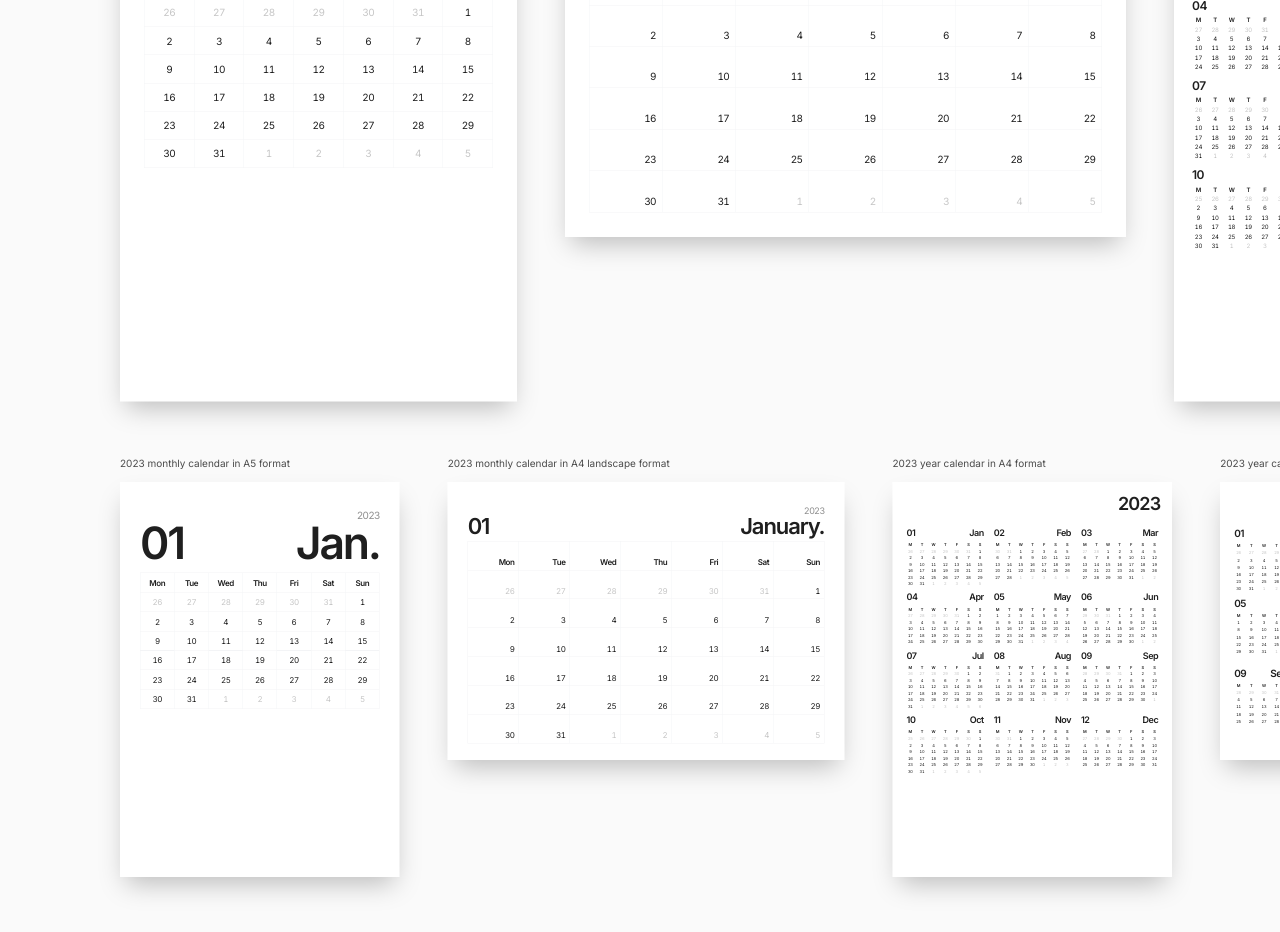
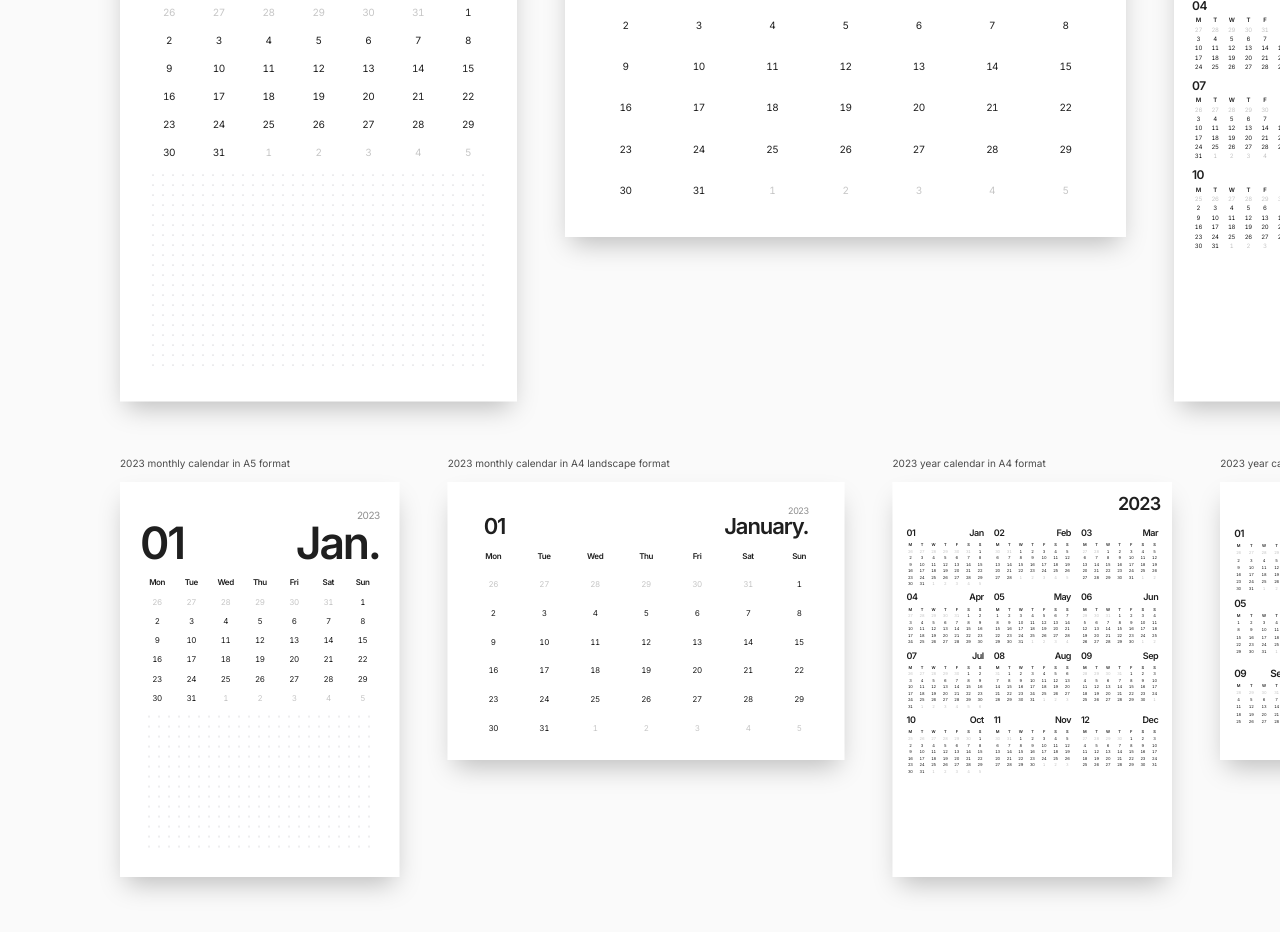
Before and after one commit to BartoszJarocki/minimal, a Next.js app in the folder apps/frontend/: page / in a window 1280 px wide. Shown: the part 1080-2012 px from the top of the page. Built offline with nearby package versions, Linux system fonts and the light colour scheme; a web font is replaced by a local one.

Commit message:
Dots added

```diff
--- a/apps/frontend/src/components/calendar/Calendar.tsx
+++ b/apps/frontend/src/components/calendar/Calendar.tsx
@@ -7,6 +7,9 @@ export const WEEK_LENGTH = 7;
 export function addLeadingZeros(num: number, totalLength: number): string {
   return String(num).padStart(totalLength, "0");
 }
+
+export type Format = "a4" | "a5";
+export type FormatVariant = "landscape" | "portrait";
 
 export const DayCell = ({
   className,
--- a/apps/frontend/src/components/calendar/themes/SimpleMinimalist.tsx
+++ b/apps/frontend/src/components/calendar/themes/SimpleMinimalist.tsx
@@ -8,6 +8,39 @@ import {
   MonthCalendar,
   addLeadingZeros,
 } from "../Calendar";
+
+const DotPattern = () => {
+  return (
+    <svg className="h-full w-full p-2">
+      <pattern
+        id="pattern-circles"
+        x="0"
+        y="0"
+        width="20"
+        height="20"
+        patternUnits="userSpaceOnUse"
+        patternContentUnits="userSpaceOnUse"
+      >
+        <circle
+          className="fill-zinc-400"
+          id="pattern-circle"
+          cx="10"
+          cy="10"
+          r="1"
+        ></circle>
+      </pattern>
+
+      <rect
+        id="rect"
+        x="0"
+        y="0"
+        width="100%"
+        height="100%"
+        fill="url(#pattern-circles)"
+      ></rect>
+    </svg>
+  );
+};
 
 // Year Calendar
 // -----------------------------------------------
@@ -136,15 +169,15 @@ export const SimpleMinimalistMonthCalendar = ({
         root: "flex h-full w-full flex-col p-12",
         monthName: "text-[144px] font-semibold leading-none tracking-tighter",
         yearName: "text-2xl leading-none tracking-tighter opacity-50 text-end",
-        day: "flex bg-white p-3 text-center items-center justify-center",
-        month: "gap-px bg-gray-100 p-px mt-2 text-xl",
+        day: "flex p-3 text-center items-center justify-center",
+        month: "mt-2 text-xl",
       },
       landscape: {
         root: "flex h-full w-full flex-col p-12",
         monthName: "text-[64px] font-semibold leading-none tracking-tighter",
         yearName: "text-2xl leading-none tracking-tighter opacity-50 text-end",
-        day: "flex bg-white p-3 text-center items-end justify-end",
-        month: "gap-px bg-gray-100 p-px mt-2 text-xl",
+        day: "flex p-3 text-center items-center justify-center",
+        month: "mt-2 text-xl",
       },
     },
     a5: {
@@ -152,22 +185,22 @@ export const SimpleMinimalistMonthCalendar = ({
         root: "flex h-full w-full flex-col p-10",
         monthName: "text-[89px] font-semibold leading-none tracking-tighter",
         yearName: "text-xl leading-none tracking-tighter opacity-50 text-end",
-        day: "flex bg-white p-1 text-center items-center justify-center",
-        month: "gap-px bg-gray-100 p-px text-md",
+        day: "flex p-1 text-center items-center justify-center",
+        month: "text-md",
       },
       landscape: {
         root: "flex h-full w-full flex-col p-10",
         monthName: "text-[44px] font-semibold leading-none tracking-tighter",
         yearName: "text-lg leading-none tracking-tighter opacity-50 text-end",
-        day: "flex bg-white p-2 text-center items-end justify-end",
-        month: "gap-px bg-gray-100 p-px text-md",
+        day: "flex p-2 text-center items-center justify-center",
+        month: "text-md",
       },
     },
   } as const;
 
   const styles = stylesLookup[size][variant];
 
-  const spacing = variant === "landscape" ? "my-2" : "my-4";
+  const spacing = variant === "landscape" ? "my-2 mx-8" : "my-4";
 
   const MonthCalendarDayCell = ({
     className,
@@ -199,6 +232,11 @@ export const SimpleMinimalistMonthCalendar = ({
         weekNames={"short"}
         dayAs={MonthCalendarDayCell}
       />
+      {variant === "portrait" && (
+        <div className="flex-1 opacity-[0.9999]">
+          <DotPattern />
+        </div>
+      )}
     </div>
   );
 };
--- a/apps/frontend/src/pages/index.tsx
+++ b/apps/frontend/src/pages/index.tsx
@@ -121,7 +121,7 @@ export default function Calendar() {
                   <SectionSubtitle>
                     {date.year} monthly calendar in A4 format
                   </SectionSubtitle>
-                  <div className="paper-a4 bg-white shadow-2xl">
+                  <div className="paper-a4-portrait bg-white shadow-2xl">
                     <SimpleMinimalistMonthCalendar
                       date={date}
                       variant="portrait"
@@ -147,7 +147,7 @@ export default function Calendar() {
                   <SectionSubtitle>
                     {date.year} year calendar in A4 format
                   </SectionSubtitle>
-                  <div className="paper-a4 bg-white shadow-2xl">
+                  <div className="paper-a4-portrait bg-white shadow-2xl">
                     <SimpleMilimalistYearCalendar
                       date={date}
                       variant="portrait"
@@ -176,7 +176,7 @@ export default function Calendar() {
                   <SectionSubtitle>
                     {date.year} monthly calendar in A5 format
                   </SectionSubtitle>
-                  <div className="paper-a5 bg-white shadow-2xl">
+                  <div className="paper-a5-portrait bg-white shadow-2xl">
                     <SimpleMinimalistMonthCalendar
                       date={date}
                       variant="portrait"
@@ -202,7 +202,7 @@ export default function Calendar() {
                   <SectionSubtitle>
                     {date.year} year calendar in A4 format
                   </SectionSubtitle>
-                  <div className="paper-a5 bg-white shadow-2xl">
+                  <div className="paper-a5-portrait bg-white shadow-2xl">
                     <SimpleMilimalistYearCalendar
                       date={date}
                       variant="portrait"
--- /dev/null
+++ b/apps/frontend/src/pages/preview/index.tsx
@@ -0,0 +1,82 @@
+import clsx from "clsx";
+import { DateTime, Info, Settings } from "luxon";
+import { useRouter } from "next/router";
+import { ParsedUrlQuery } from "querystring";
+import React from "react";
+import { Format, FormatVariant } from "../../components/calendar/Calendar";
+import {
+  SimpleMilimalistYearCalendar,
+  SimpleMinimalistMonthCalendar,
+} from "../../components/calendar/themes/SimpleMinimalist";
+
+type CalendarType = "year" | "month";
+
+Settings.defaultLocale = "en-US";
+
+export const toClassName = (format: Format, variant: FormatVariant) =>
+  `paper-${format}-${variant}`;
+
+export default function Print() {
+  const router = useRouter();
+  const { calendarType, year, format, variant } = parseQueryParams(
+    router.query
+  );
+  const date = DateTime.local().set({ year });
+
+  const renderCalendar = () => {
+    if (calendarType === "year") {
+      return (
+        <div
+          className={clsx(
+            toClassName(format, variant),
+            "bg-white text-zinc-900"
+          )}
+        >
+          <SimpleMilimalistYearCalendar
+            date={date}
+            variant={variant}
+            size={format}
+          />
+        </div>
+      );
+    }
+
+    if (calendarType === "month") {
+      return (
+        <div className="flex h-full w-full flex-row flex-wrap gap-10 p-10">
+          {Info.months().map((_, index) => (
+            <div
+              key={index}
+              className={clsx(
+                toClassName(format, variant),
+                "overflow-hidden bg-white text-zinc-900 shadow-xl"
+              )}
+            >
+              <SimpleMinimalistMonthCalendar
+                date={date.set({ month: index + 1 })}
+                variant={variant}
+                size={format}
+              />
+            </div>
+          ))}
+        </div>
+      );
+    }
+  };
+
+  return renderCalendar();
+}
+
+export const parseQueryParams = (query: ParsedUrlQuery) => {
+  const calendarType = query.type as CalendarType;
+  const year = query.year as number | undefined;
+  const format = query.format as Format | undefined;
+  const variant = query.variant as FormatVariant | undefined;
+
+  return {
+    calendarType: calendarType || "year",
+    year: year || DateTime.local().year,
+    format: format || "a4",
+    variant: variant || "portrait",
+  };
+};
--- a/apps/frontend/src/pages/print.tsx
+++ b/apps/frontend/src/pages/print.tsx
@@ -3,6 +3,7 @@ import { DateTime, Settings } from "luxon";
 import { useRouter } from "next/router";
 import { ParsedUrlQuery } from "querystring";
 import React from "react";
+import { Format, FormatVariant } from "../components/calendar/Calendar";
 import {
   SimpleMilimalistYearCalendar,
   SimpleMinimalistMonthCalendar,
@@ -12,8 +13,6 @@ type CalendarType = "year" | "month";
 
 Settings.defaultLocale = "en-US";
 
-export type Format = "a4" | "a5";
-export type FormatVariant = "landscape" | "portrait";
 
 export const toClassName = (format: Format, variant: FormatVariant) =>
   `paper-${format}-${variant}`;
--- a/apps/frontend/src/styles/globals.css
+++ b/apps/frontend/src/styles/globals.css
@@ -6,6 +6,7 @@ html,
 body {
   width: 100%;
   height: 100%;
+  -webkit-print-color-adjust: exact;
 }
 
 #__next {
@@ -13,7 +14,7 @@ body {
   height: 100%;
 }
 
-.paper-a3 {
+.paper-a3-portrait {
   width: 297mm;
   height: 419mm;
 }
@@ -23,7 +24,7 @@ body {
   height: 296mm;
 }
 
-.paper-a4 {
+.paper-a4-portrait {
   width: 210mm;
   height: 296mm;
 }
@@ -33,7 +34,7 @@ body {
   height: 209mm;
 }
 
-.paper-a5 {
+.paper-a5-portrait {
   width: 148mm;
   height: 209mm;
 }
@@ -43,7 +44,7 @@ body {
   height: 147mm;
 }
 
-.paper-letter {
+.paper-letter-portrait {
   width: 216mm;
   height: 279mm;
 }
@@ -53,7 +54,7 @@ body {
   height: 215mm;
 }
 
-.paper-legal {
+.paper-legal-portrait {
   width: 216mm;
   height: 356mm;
 }
```
Also changed, not shown: 1 other file (tests, documents, lock files or other folders).
